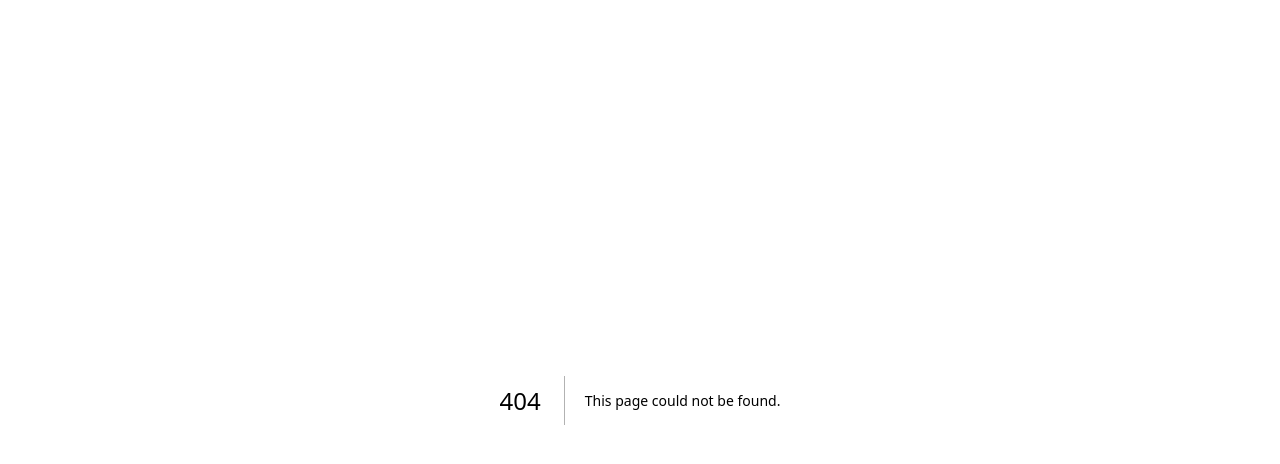
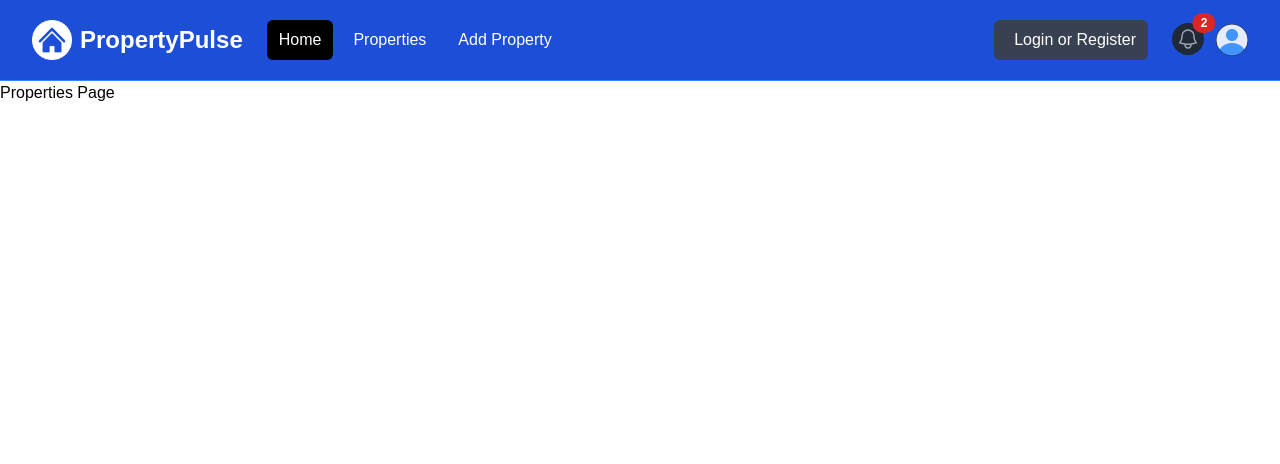
Before and after one commit to brianmujjuni/Nextjs-Property-App, a Next.js app: page /properties in a window 1280 px wide. Before the commit this address had no page. Shown: the top 464 px of the page. Built offline with nearby package versions, Linux system fonts and the light colour scheme.

Commit message:
create navbar component

```diff
--- a/app/layout.jsx
+++ b/app/layout.jsx
@@ -1,3 +1,4 @@
+import Navbar from "@/components/Navbar";
 import "@/assets/styles/globals.css";
 export const metadata = {
   title: "Property Pulse",
@@ -8,6 +9,7 @@
   return (
     <html>
       <body>
+        <Navbar />
         <main>{children}</main>
       </body>
     </html>
--- a/app/page.jsx
+++ b/app/page.jsx
@@ -1,4 +1,9 @@
-import React from "react";
+import Link from "next/link";
 export default function HomePage() {
-  return <div>Home Page</div>;
+  return (
+    <div>
+      <h1 className="text-gray-500">Home Pade</h1>
+      <Link href="/properties">Go To Properties</Link>
+    </div>
+  );
 }
--- /dev/null
+++ b/app/properties/[id]/page.jsx
@@ -0,0 +1,3 @@
+export default function PropertyPage({ params }) {
+  return <div>PropertyPage {params.id}</div>;
+}
--- /dev/null
+++ b/app/properties/add/page.jsx
@@ -0,0 +1,3 @@
+export default function AddPropertyPage() {
+  return <div>Add Property Page</div>;
+}
--- /dev/null
+++ b/app/properties/page.jsx
@@ -0,0 +1,5 @@
+import React from "react";
+
+export default function PropertiesPage() {
+  return <div>Properties Page</div>;
+}
--- /dev/null
+++ b/components/Navbar.jsx
@@ -0,0 +1,201 @@
+import Image from "next/image";
+import logo from "@/assets/images/logo-white.png";
+import profileDefault from "@/assets/images/profile.png";
+
+export default function Navbar() {
+  return (
+    <nav className="bg-blue-700 border-b border-blue-500">
+      <div className="mx-auto max-w-7xl px-2 sm:px-6 lg:px-8">
+        <div className="relative flex h-20 items-center justify-between">
+          <div className="absolute inset-y-0 left-0 flex items-center md:hidden">
+            {/* <!-- Mobile menu button--> */}
+            <button
+              type="button"
+              id="mobile-dropdown-button"
+              className="relative inline-flex items-center justify-center rounded-md p-2 text-gray-400 hover:bg-gray-700 hover:text-white focus:outline-none focus:ring-2 focus:ring-inset focus:ring-white"
+              aria-controls="mobile-menu"
+              aria-expanded="false"
+            >
+              <span className="absolute -inset-0.5"></span>
+              <span className="sr-only">Open main menu</span>
+              <svg
+                className="block h-6 w-6"
+                fill="none"
+                viewBox="0 0 24 24"
+                strokeWidth="1.5"
+                stroke="currentColor"
+                aria-hidden="true"
+              >
+                <path
+                  strokeLinecap="round"
+                  strokeLinejoin="round"
+                  d="M3.75 6.75h16.5M3.75 12h16.5m-16.5 5.25h16.5"
+                />
+              </svg>
+            </button>
+          </div>
+
+          <div className="flex flex-1 items-center justify-center md:items-stretch md:justify-start">
+            {/* <!-- Logo --> */}
+            <a className="flex flex-shrink-0 items-center" href="/index.html">
+              <Image className="h-10 w-auto" src={logo} alt="PropertyPulse" />
+
+              <span className="hidden md:block text-white text-2xl font-bold ml-2">
+                PropertyPulse
+              </span>
+            </a>
+            {/* <!-- Desktop Menu Hidden below md screens --> */}
+            <div className="hidden md:ml-6 md:block">
+              <div className="flex space-x-2">
+                <a
+                  href="/index.html"
+                  className="text-white bg-black hover:bg-gray-900 hover:text-white rounded-md px-3 py-2"
+                >
+                  Home
+                </a>
+                <a
+                  href="/properties.html"
+                  className="text-white hover:bg-gray-900 hover:text-white rounded-md px-3 py-2"
+                >
+                  Properties
+                </a>
+                <a
+                  href="/add-property.html"
+                  className="text-white hover:bg-gray-900 hover:text-white rounded-md px-3 py-2"
+                >
+                  Add Property
+                </a>
+              </div>
+            </div>
+          </div>
+
+          {/* <!-- Right Side Menu (Logged Out) --> */}
+          <div className="hidden md:block md:ml-6">
+            <div className="flex items-center">
+              <button className="flex items-center text-white bg-gray-700 hover:bg-gray-900 hover:text-white rounded-md px-3 py-2">
+                <i className="fa-brands fa-google text-white mr-2"></i>
+                <span>Login or Register</span>
+              </button>
+            </div>
+          </div>
+
+          {/* <!-- Right Side Menu (Logged In) --> */}
+          <div className="absolute inset-y-0 right-0 flex items-center pr-2 md:static md:inset-auto md:ml-6 md:pr-0">
+            <a href="messages.html" className="relative group">
+              <button
+                type="button"
+                className="relative rounded-full bg-gray-800 p-1 text-gray-400 hover:text-white focus:outline-none focus:ring-2 focus:ring-white focus:ring-offset-2 focus:ring-offset-gray-800"
+              >
+                <span className="absolute -inset-1.5"></span>
+                <span className="sr-only">View notifications</span>
+                <svg
+                  className="h-6 w-6"
+                  fill="none"
+                  viewBox="0 0 24 24"
+                  strokeWidth="1.5"
+                  stroke="currentColor"
+                  aria-hidden="true"
+                >
+                  <path
+                    strokeLinecap="round"
+                    strokeLinejoin="round"
+                    d="M14.857 17.082a23.848 23.848 0 005.454-1.31A8.967 8.967 0 0118 9.75v-.7V9A6 6 0 006 9v.75a8.967 8.967 0 01-2.312 6.022c1.733.64 3.56 1.085 5.455 1.31m5.714 0a24.255 24.255 0 01-5.714 0m5.714 0a3 3 0 11-5.714 0"
+                  />
+                </svg>
+              </button>
+              <span className="absolute top-0 right-0 inline-flex items-center justify-center px-2 py-1 text-xs font-bold leading-none text-white transform translate-x-1/2 -translate-y-1/2 bg-red-600 rounded-full">
+                2
+                {/* <!-- Replace with the actual number of notifications --> */}
+              </span>
+            </a>
+            {/* <!-- Profile dropdown button --> */}
+            <div className="relative ml-3">
+              <div>
+                <button
+                  type="button"
+                  className="relative flex rounded-full bg-gray-800 text-sm focus:outline-none focus:ring-2 focus:ring-white focus:ring-offset-2 focus:ring-offset-gray-800"
+                  id="user-menu-button"
+                  aria-expanded="false"
+                  aria-haspopup="true"
+                >
+                  <span className="absolute -inset-1.5"></span>
+                  <span className="sr-only">Open user menu</span>
+                  <Image
+                    className="h-8 w-8 rounded-full"
+                    src={profileDefault}
+                    alt=""
+                  />
+                </button>
+              </div>
+
+              {/* <!-- Profile dropdown --> */}
+              <div
+                id="user-menu"
+                className="hidden absolute right-0 z-10 mt-2 w-48 origin-top-right rounded-md bg-white py-1 shadow-lg ring-1 ring-black ring-opacity-5 focus:outline-none"
+                role="menu"
+                aria-orientation="vertical"
+                aria-labelledby="user-menu-button"
+                tabIndex="-1"
+              >
+                <a
+                  href="/profile.html"
+                  className="block px-4 py-2 text-sm text-gray-700"
+                  role="menuitem"
+                  tabIndex="-1"
+                  id="user-menu-item-0"
+                >
+                  Your Profile
+                </a>
+                <a
+                  href="/saved-properties.html"
+                  className="block px-4 py-2 text-sm text-gray-700"
+                  role="menuitem"
+                  tabIndex="-1"
+                  id="user-menu-item-2"
+                >
+                  Saved Properties
+                </a>
+                <button
+                  className="block px-4 py-2 text-sm text-gray-700"
+                  role="menuitem"
+                  tabIndex="-1"
+                  id="user-menu-item-2"
+                >
+                  Sign Out
+                </button>
+              </div>
+            </div>
+          </div>
+        </div>
+      </div>
+
+      {/* <!-- Mobile menu, show/hide based on menu state. --> */}
+      <div className="hidden" id="mobile-menu">
+        <div className="space-y-1 px-2 pb-3 pt-2">
+          <a
+            href="/index.html"
+            className="bg-black text-white block rounded-md px-3 py-2 text-base font-medium"
+          >
+            Home
+          </a>
+          <a
+            href="/properties.html"
+            className="text-white block rounded-md px-3 py-2 text-base font-medium"
+          >
+            Properties
+          </a>
+          <a
+            href="/add-property.html"
+            className="text-white block rounded-md px-3 py-2 text-base font-medium"
+          >
+            Add Property
+          </a>
+          <button className="flex items-center text-white bg-gray-700 hover:bg-gray-900 hover:text-white rounded-md px-3 py-2 my-5">
+            <i className="fa-brands fa-google mr-2"></i>
+            <span>Login or Register</span>
+          </button>
+        </div>
+      </div>
+    </nav>
+  );
+}
```
